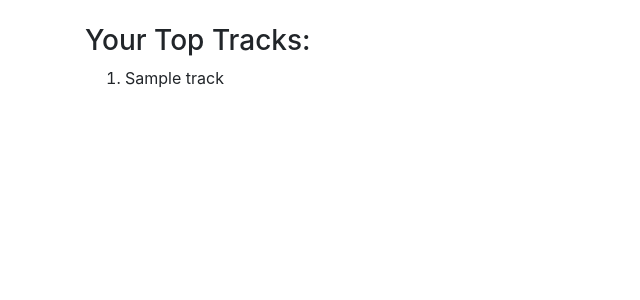
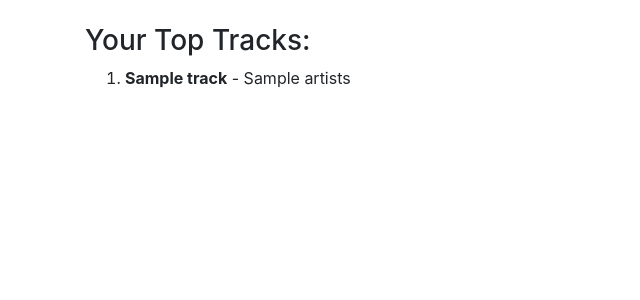
Before and after one commit to brianthtsou/Spotify-api, a Flask app: template templates/userTopTracks.html in a window 1280 px wide. Shown: the part 56-356 px from the top of the page, without its empty margins (0-640 px from the left). Run offline with Flask 3, Linux system fonts and the light colour scheme; the template is opened without the code that fills it: most values are stand-ins (such as "Sample title", 1, 10 or a date in 2020).

Commit message:
added artist retrieval functionality, artists appear on top track listing page now, top tracks page updated, some comments also added

```diff
--- a/app.py
+++ b/app.py
@@ -40,13 +40,22 @@ def getTopTracks():
         print("User not logged in")
         return redirect(url_for("login", _external=False))
     sp = spotipy.Spotify(auth=token_info['access_token'])
+
+    # retrieve (limit) number of top tracks as a json, stored in result
     result = sp.current_user_top_tracks(limit=5, offset=0, time_range='short_term')
     tracks = []
+    final_list = {} # for storing final 'song' : 'artist' dictionary
+
     for track in range(5):
-         print(str(result['items'][track]['name']))
-         tracks.append(str(result['items'][track]['name']))
+        artist_list = result['items'][track]['artists']
+        artists = []
+        for artist in range(len(artist_list)):
+            artists.append(artist_list[artist]["name"])
+        all_artists = ', '.join(artists) #in case of multiple artists, all need to be on one string
 
-    return render_template('userTopTracks.html', tracks = tracks)
+        track_name = str(result['items'][track]['name'])
+        final_list[track_name] = all_artists
+    return render_template('userTopTracks.html', tracks = final_list)
 
 
 @app.route('/createPlaylist')
--- a/templates/userTopTracks.html
+++ b/templates/userTopTracks.html
@@ -3,8 +3,8 @@
 {% block content %}
     <h3>{% block title %} Your Top Tracks: {% endblock %}</h3>
     <ol>
-        {% for track in tracks %}
-            <li>{{ track }}</li>
+        {% for track, artists in tracks.items() %}
+            <li><b>{{ track }}</b> - {{ artists }}</li>
         {% endfor %}
     </ol>
 {% endblock %}
```
Also changed, not shown: 1 other file.
